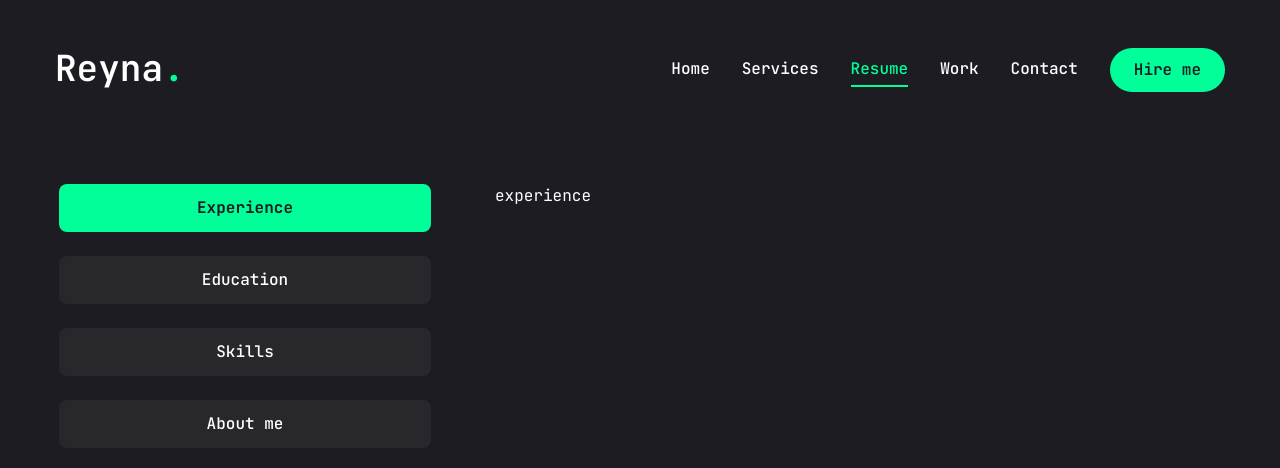
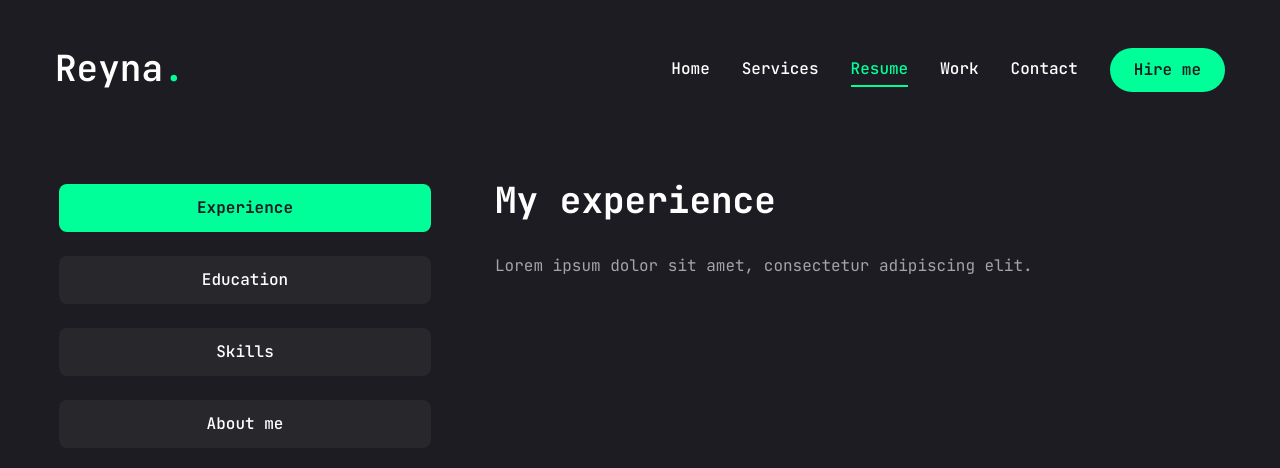
Before and after one commit to reynaroma/reyna-portfolio, a Next.js app: page /resume in a window 1280 px wide. Shown: the top 468 px of the page. Built offline with nearby package versions, Linux system fonts and the light colour scheme.

Commit message:
Add style on the heading and subheading

```diff
--- a/app/resume/page.jsx
+++ b/app/resume/page.jsx
@@ -156,7 +156,10 @@ const Resume = () => {
           <div className='min-h-[70vh] w-full'>
             {/* experience */}
             <TabsContent value="experience" className="w-full">
-              experience
+              <div className='flex flex-col gap-[30px] text-center xl:text-left'>
+                <h3 className='text-4xl font-bold'>{experience.title}</h3>
+                <p className='max-w-[600px] text-white/60 mx-auto xl:mx-0'>{experience.description}</p>
+              </div>
             </TabsContent>
             {/* education */}
             <TabsContent value="education" className="w-full">
```
